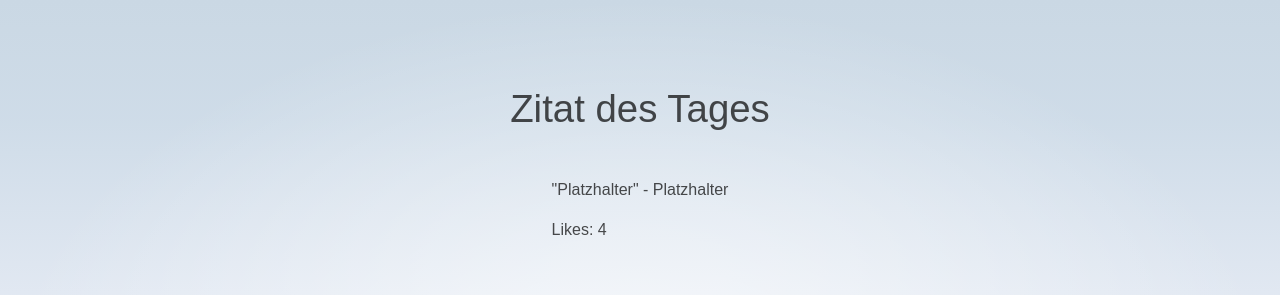
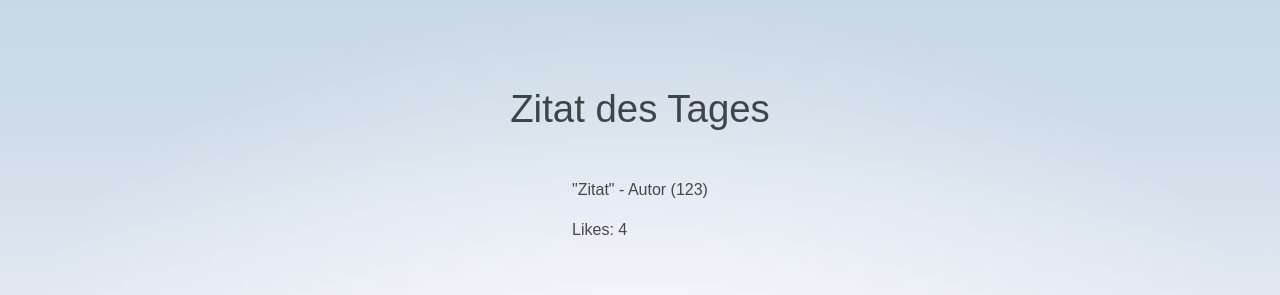
Before and after one commit to MhouneyLH/quote_magician, a SvelteKit app in the folder ui/: page / in a window 1280 px wide. Shown: the top 295 px of the page. Built offline with nearby package versions, Linux system fonts and the light colour scheme; no server answers.

Commit message:
refactoring: add interface for quotes and adjust the written code

```diff
--- a/ui/src/routes/+page.svelte
+++ b/ui/src/routes/+page.svelte
@@ -1,16 +1,18 @@
 <script lang="ts">
-	import Quote from './quote.svelte';
+	import QuoteWidget from './quote_widget.svelte';
 	import { onMount } from 'svelte';
 	import { getAllQuotes } from './quote_api';
+	import type { Quote } from './quote';
 
 	let newQuoteText: string = '';
 	let newQuoteAuthor: string = '';
 
-	let quotes: { author: string; text: string; likeCount: number }[] = [];
+	let quotes: Quote[] = [];
 	const fetchAllQuotes = async () => {
 		try {
 			const bodyData = await getAllQuotes();
 			quotes = bodyData.map((quote: any) => ({
+				id: quote.id,
 				text: quote.text,
 				author: quote.author,
 				likeCount: quote.likeCount
@@ -18,6 +20,13 @@
 		} catch (error) {
 			console.error('Error handling fetched data:', error);
 		}
+	};
+
+	const placeholderQuote: Quote = {
+		id: '123',
+		text: 'Zitat',
+		author: 'Autor',
+		likeCount: 4
 	};
 
 	onMount(() => {
@@ -32,12 +41,12 @@
 
 <section>
 	<h1>Zitat des Tages</h1>
-	<Quote text={'Platzhalter'} author={'Platzhalter'} likeCount={4}></Quote>
+	<QuoteWidget quote={placeholderQuote}></QuoteWidget>
 
 	<h1>Alle Zitate</h1>
 	<ul>
 		{#each quotes as quote}
-			<Quote text={quote.text} author={quote.author} likeCount={quote.likeCount}></Quote>
+			<QuoteWidget {quote}></QuoteWidget>
 			<button on:click={() => console.log('Delete Item')}>Delete</button>
 			<button on:click={() => console.log('Update Item')}>Update</button>
 		{/each}
--- a/ui/src/routes/quote.svelte
+++ /dev/null
@@ -1,13 +0,0 @@
-<script lang="ts">
-	export let text: string;
-	export let author: string;
-	export let likeCount: number;
-</script>
-
-<div>
-	<p>"{text}" - {author}</p>
-	<p>Likes: {likeCount}</p>
-</div>
-
-<style>
-</style>
--- /dev/null
+++ b/ui/src/routes/quote.ts
@@ -0,0 +1,6 @@
+export interface Quote {
+	id: string;
+	text: string;
+	author: string;
+	likeCount: number;
+}
--- /dev/null
+++ b/ui/src/routes/quote_widget.svelte
@@ -0,0 +1,13 @@
+<script lang="ts">
+	import type { Quote } from './quote';
+
+	export let quote: Quote;
+</script>
+
+<div>
+	<p>"{quote.text}" - {quote.author} ({quote.id})</p>
+	<p>Likes: {quote.likeCount}</p>
+</div>
+
+<style>
+</style>
```
